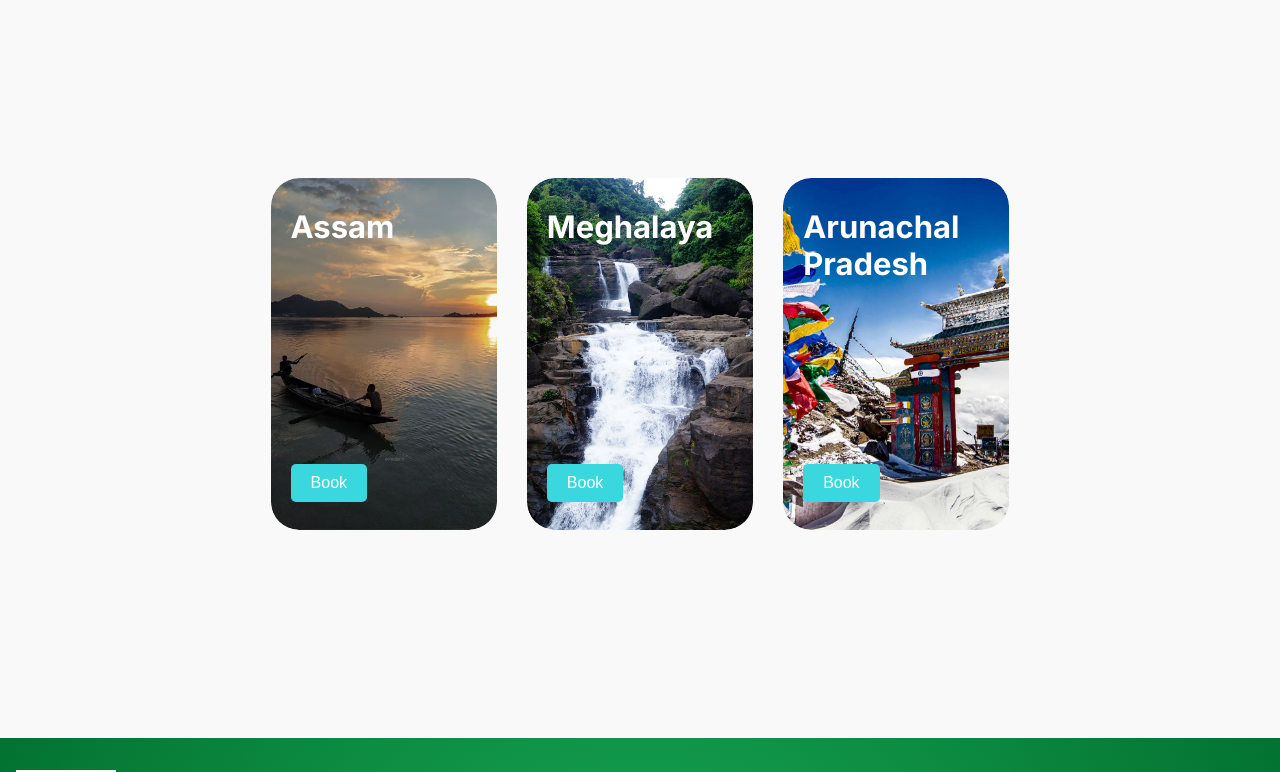
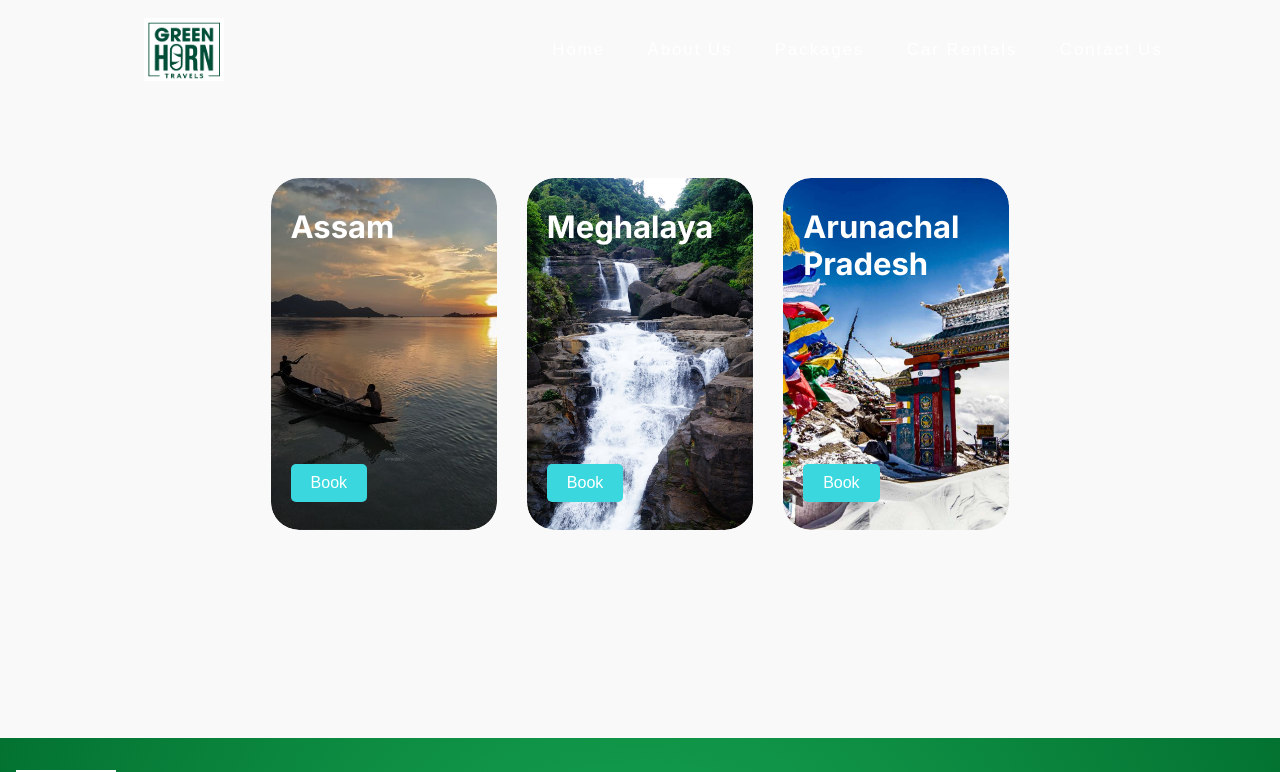
Before and after one commit to Abhishek10351/green-horn-travels, a Next.js app: page /locations in a window 1280 px wide. Shown: the top 772 px of the page. Built offline with nearby package versions, Linux system fonts and the light colour scheme.

Commit message:
add navbar to location

```diff
--- a/sites/locations/location.jsx
+++ b/sites/locations/location.jsx
@@ -1,8 +1,10 @@
 import PackagesSection from "../../components/location/PackagesCardSection/PackageCardSection";
+import Navbar from "../../components/globals/Navbar/Navbar";
 import Footer from "../../components/globals/Footer/Footer";
 export default function Location() {
     return (
         <>
+            <Navbar />
             <main>
                 <PackagesSection />
             </main>
```
